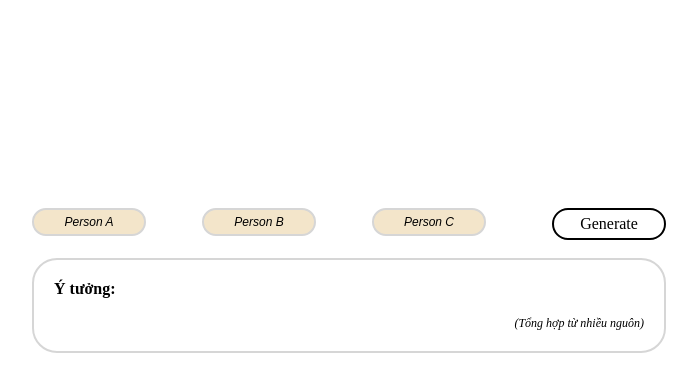
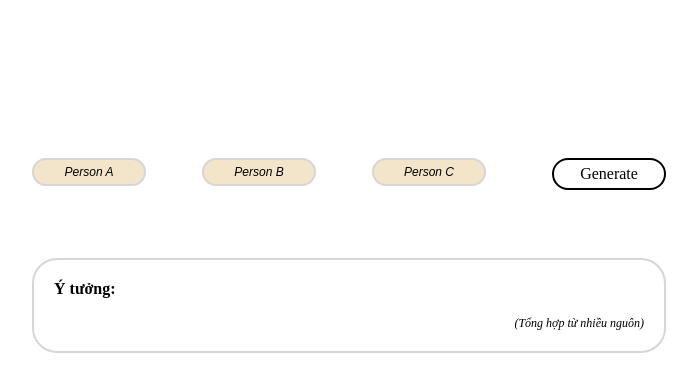
Before and after one commit to grassnight/OTP-burh, a plain HTML site: page index.html in a window 1280 px wide. Shown: the whole page, without its empty margins (268-965 px from the left). Drawn offline with Linux system fonts and the light colour scheme.

Commit message:
Update index.html

```diff
--- a/index.html
+++ b/index.html
@@ -40,7 +40,7 @@
             position: absolute;
             border-radius: 25px;
             border: 2px solid #D6D6D6;
-            margin: 200px 0px 0px -90px;
+            margin: 150px 0px 0px -90px;
             width: 100px;
             padding: 5px;
             background: #F3E5CA;
@@ -56,7 +56,7 @@
             position: absolute;
             border-radius: 25px;
             border: 2px solid #D6D6D6;
-            margin: 200px 0px 0px 80px;
+            margin: 150px 0px 0px 80px;
             width: 100px;
             padding: 5px;
             background: #F3E5CA;
@@ -72,8 +72,24 @@
           position: absolute;
           border-radius: 25px;
           border: 2px solid #D6D6D6;
-          margin: 200px 0px 0px 250px;
+          margin: 150px 0px 0px 250px;
           width: 100px;
+          padding: 5px;
+          background: #F3E5CA;
+          font-family: arial;
+          font-size: 12px;
+          color: #000000;
+          line-height: 14px;
+          font-style: oblique;
+          text-align: center;
+        }
+
+        #person4 {
+          position: absolute;
+          border-radius: 25px;
+          border: 2px solid #D6D6D6;
+          margin: 250px 0px 0px -100px;
+          width: 50px;
           padding: 5px;
           background: #F3E5CA;
           font-family: arial;
@@ -88,7 +104,7 @@
             position: absolute;
             border-radius: 25px;
             border: 2px solid #000000;
-            margin: 200px 0px 0px 430px;
+            margin: 150px 0px 0px 430px;
             width: 100px;
             padding: 5px 5px 5px 5px;
             background: #fff;
@@ -101,7 +117,7 @@
         }
 
         #genbutt:hover {
-            margin: 201px 0px 0px 431px;
+            margin: 151px 0px 0px 431px;
         }
 
         #shitbox {
@@ -170,7 +186,7 @@
 "{A} và {B} xem phim ma, {B} hét vì sợ hãi còn {A} ngáp ngủ vì phim quá chán. ",
 "<br><b>{A} ngồi đếm cánh hoa: </b>Yêu, không yêu, yêu, không yêu... <br><b>{B} giật bông hoa trên tay {A}: </b>Yêu! ",
 "{C} nói với {B} rằng {A} đang thích ai đó. Tối hôm đó {B} viết tên từng người xung quanh {A} vào death note. ",
-"{A} làm búp bê hình {B} rồi cho ngủ cạnh mình. Đêm đó {B} lẻn vào phòng {A}, vứt con búp bê đi và thế vào chỗ nó. ",
+"{A} làm búp bê hình {B} rồi cho ngủ cạnh mình. Đêm đó {B} lẻn vào phòng {A}, vứt con búp bê đi và nằm vào chỗ nó. ",
 "{B} cố lết cơ thể đầy thương tích về phía mộ của {A}.",
 "{C} định rủ {A} đi chơi thì bắt gặp ánh mắt đầy sát khí của {B} hướng về mình. ",
 "<br><b>{B}</b>: Chơi kéo búa bao không? <br><b>{A}</b>: Ôkê, chơi luôn. <br><b>{B}</b>: Hình phạt là 1 nụ hôn nhé. <br><b>{A}</b>: Ể??? ",
```
